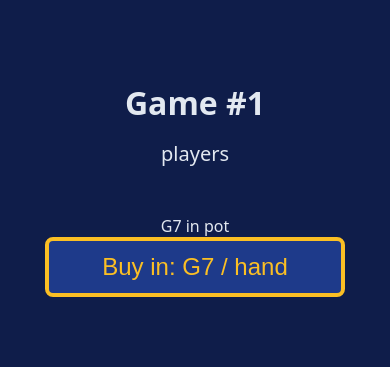
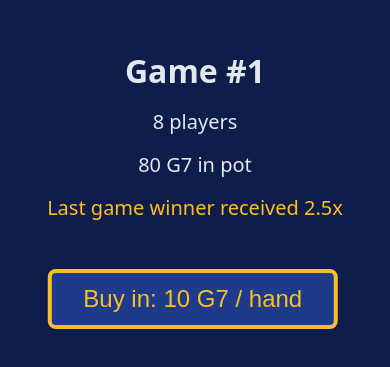
Before and after one commit to PermissionlessGames/zigzagzog-prototype, a Next.js app in the folder frontend/: page /game in a window 390 px wide. Shown: the part 233-600 px from the top of the page. Built offline with nearby package versions, Linux system fonts and the light colour scheme.

Commit message:
Data on game status page

```diff
--- a/frontend/src/app/components/GameStatus.tsx
+++ b/frontend/src/app/components/GameStatus.tsx
@@ -31,7 +31,7 @@ export function GameStatus({
           </p>
         )}
       </div>
-      <button onClick={onBuyIn} className="buy-in-button">
+      <button onClick={onBuyIn} className="blink-button">
         Buy in: {buyInAmount} G7 / hand
       </button>
     </div>
--- a/frontend/src/app/game/page.tsx
+++ b/frontend/src/app/game/page.tsx
@@ -4,6 +4,15 @@ import React from 'react';
 import { GameStatus } from '../components/GameStatus';
 
 export default function GamePage() {
+  // Mock data - will be replaced with contract data
+  const mockGameData = {
+    gameNumber: 1,
+    playerCount: 8,
+    potSize: 80,
+    lastGameMultiple: 2.5,  // Winner got 2.5x their buy-in
+    buyInAmount: 10
+  };
+
   const handleBuyIn = () => {
     console.log('Buy in clicked');
     // Will implement wallet connection and contract interaction later
@@ -11,10 +20,11 @@ export default function GamePage() {
 
   return (
     <GameStatus
-      gameNumber={1}
-      status="buying in"
-      totalPlayers={8}
-      remainingPlayers={8}
+      gameNumber={mockGameData.gameNumber}
+      playerCount={mockGameData.playerCount}
+      potSize={mockGameData.potSize}
+      lastGameMultiple={mockGameData.lastGameMultiple}
+      buyInAmount={mockGameData.buyInAmount}
       onBuyIn={handleBuyIn}
     />
   );
--- a/frontend/src/app/globals.css
+++ b/frontend/src/app/globals.css
@@ -89,7 +89,7 @@ body {
   border-color: var(--outline-active);
 }
 
-.play-button {
+.blink-button {
   margin-top: 2rem;
   padding: 1rem 3rem;
   font-size: 1.5rem;
@@ -102,7 +102,7 @@ body {
   white-space: nowrap;
 }
 
-.play-button:hover {
+.blink-button:hover {
   animation: none;
   background: var(--outline-active);
   color: var(--card-bg);
@@ -127,10 +127,16 @@ body {
   text-align: center;
 }
 
-.game-status-players {
-  font-size: 1.5rem;
+.game-status-info {
+  display: flex;
+  flex-direction: column;
+  gap: 1rem;
   margin-bottom: 3rem;
   text-align: center;
+}
+
+.game-status-multiples {
+  color: var(--outline-active);
 }
 
 .buy-in-button {
@@ -160,7 +166,7 @@ body {
     padding: 0.5rem;
   }
 
-  .play-button {
+  .blink-button {
     margin-top: 1rem;
     padding: 0.75rem 2rem;
   }
@@ -169,8 +175,9 @@ body {
     font-size: 2rem;
   }
 
-  .game-status-players {
+  .game-status-info {
     font-size: 1.25rem;
+    margin-bottom: 2rem;
   }
 
   .buy-in-button {
--- a/frontend/src/app/page.tsx
+++ b/frontend/src/app/page.tsx
@@ -26,7 +26,7 @@ export default function Home() {
             </div>
           ))}
         </div>
-        <button className="play-button">
+        <button className="blink-button">
           <Link href="/game" style={{ color: 'inherit', textDecoration: 'none' }}>
             Play Now
           </Link>
```
